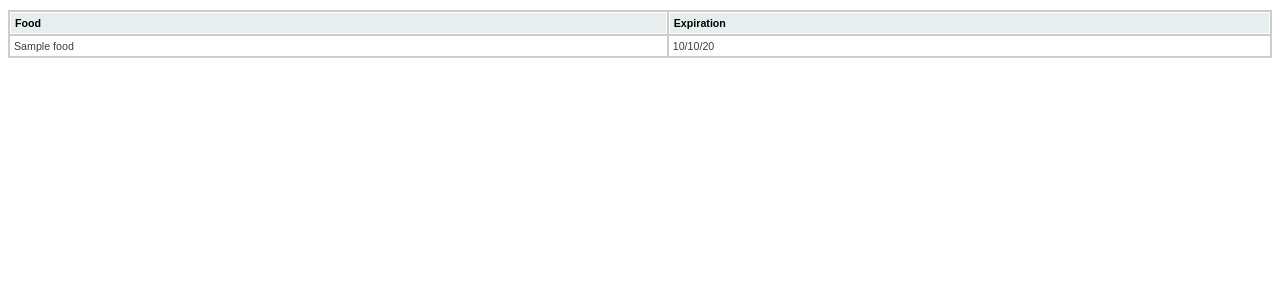
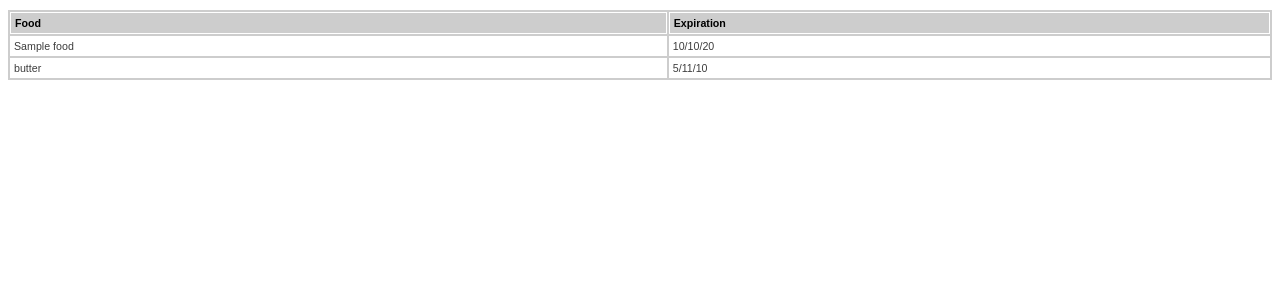
Before and after one commit to obishop/Dough, a Django app: template templates/recipes.html in a window 1280 px wide. Shown: the top 300 px of the page. Run offline with Django 3.2, Linux system fonts and the light colour scheme; the template is opened without the code that fills it: most values are stand-ins (such as "Sample title", 1, 10 or a date in 2020).

Commit message:
included new table source

```diff
--- a/static/css/recipe.css
+++ b/static/css/recipe.css
@@ -56,7 +56,7 @@ table.tablesorter {
 	text-align: left;
 }
 table.tablesorter thead tr th, table.tablesorter tfoot tr th {
-	background-color: #e6EEEE;
+	background-color: #CDCDCD;
 	border: 1px solid #FFF;
 	font-size: 8pt;
 	padding: 4px;
--- a/templates/recipes.html
+++ b/templates/recipes.html
@@ -30,6 +30,10 @@
        <td>{{ food.expiration|date:"m/d/y"  }}</td>
     </tr>
 {% endfor %}
+	<tr>
+       <td>butter</td>
+       <td>5/11/10</td>
+    </tr>
 </tbody>
 </table>
 
```
